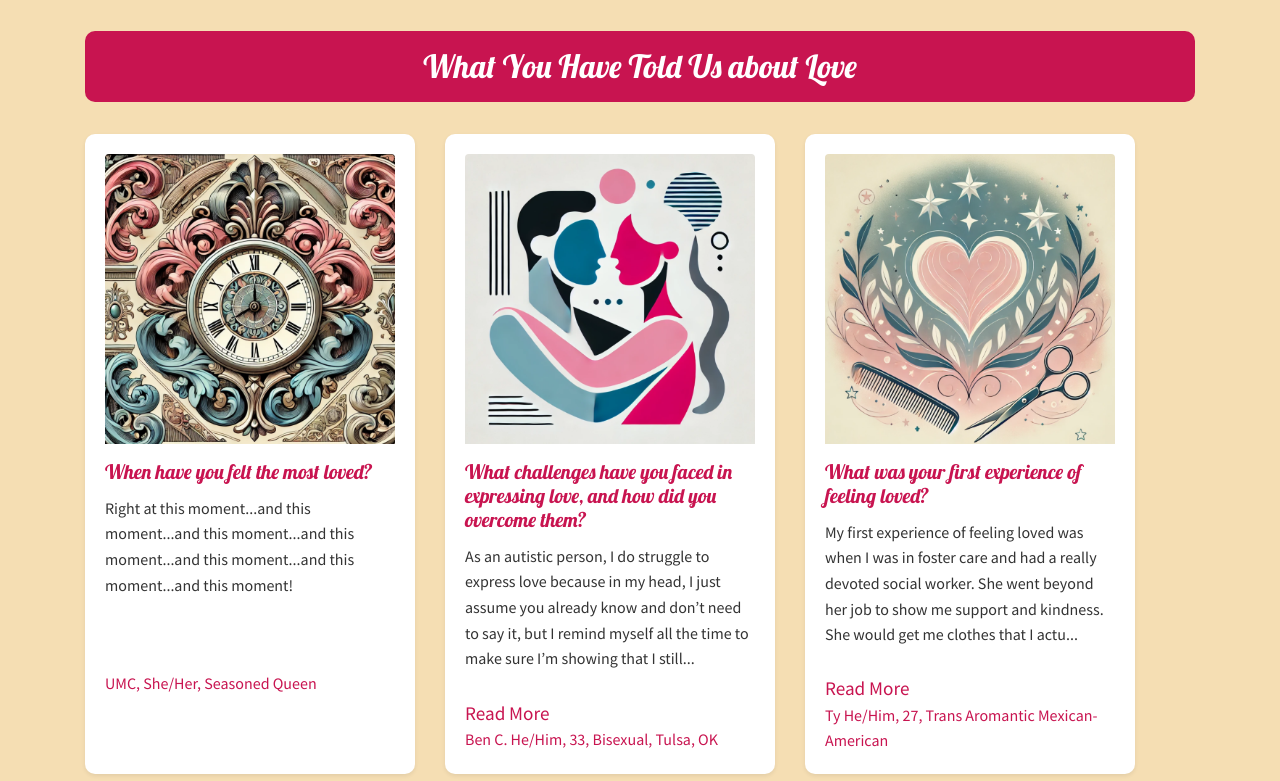
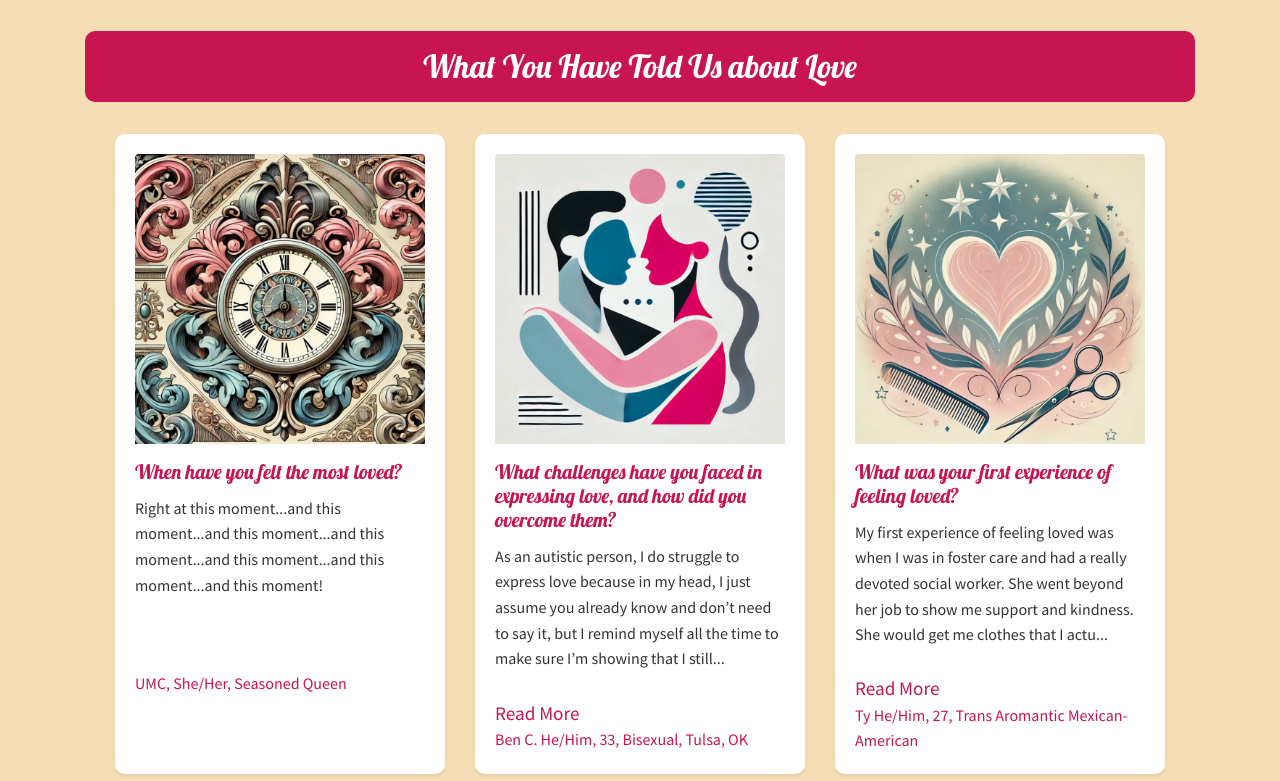
Before and after one commit to ThatsVie/What-do-you-know-about-love, a plain HTML site: page index.html in a window 1280 px wide. Shown: the part 719-1500 px from the top of the page. Drawn offline with nearby package versions, Linux system fonts and the light colour scheme.

Commit message:
recentrar

```diff
--- a/styles.css
+++ b/styles.css
@@ -256,6 +256,12 @@ footer a:hover {
   margin-bottom: 20px;
 }
 
+.row {
+  display: flex;
+  flex-wrap: wrap;
+  justify-content: center;
+}
+
 .card {
   border: none;
   border-radius: 10px;
@@ -289,6 +295,7 @@ footer a:hover {
   display: flex;
   flex-wrap: wrap;
   justify-content: center;
+  gap: 20px;
 }
 
 /* Response cards */
```
Also changed, not shown: scripts.js (line endings or trailing spaces).
